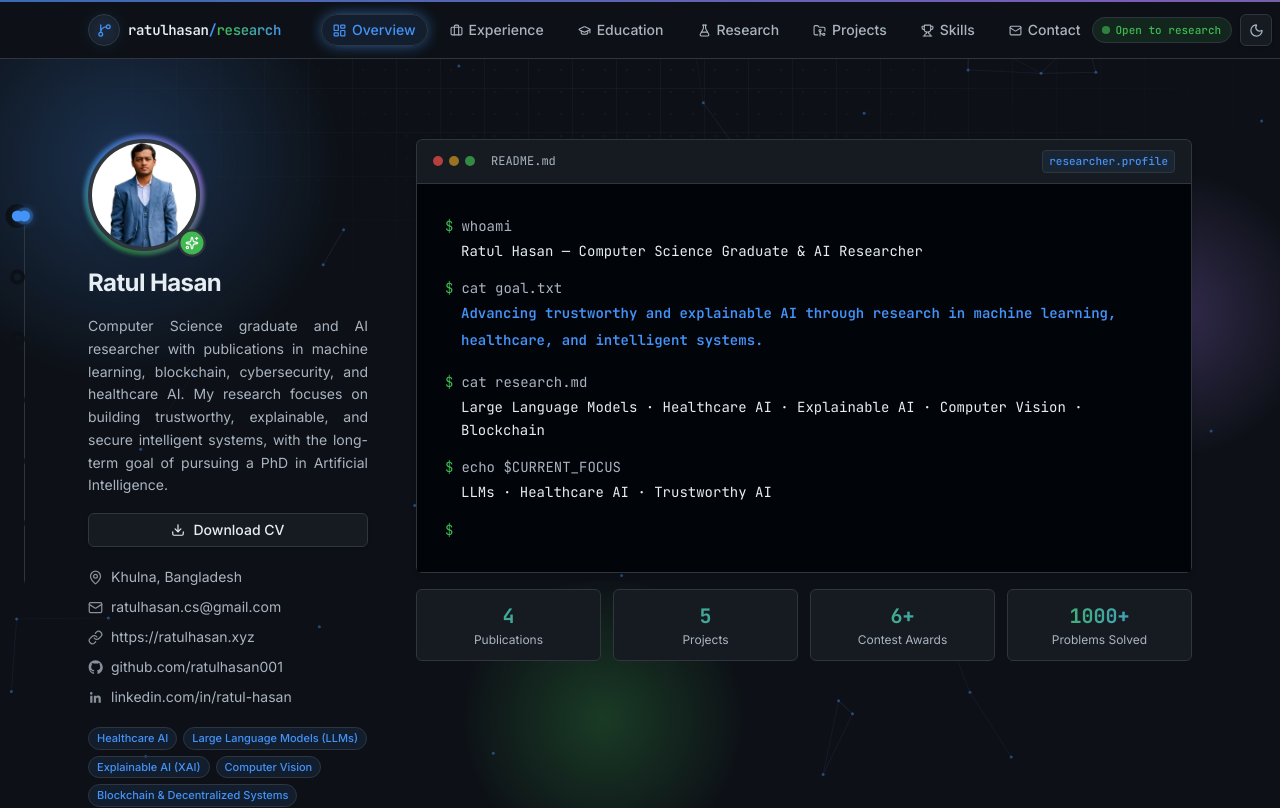
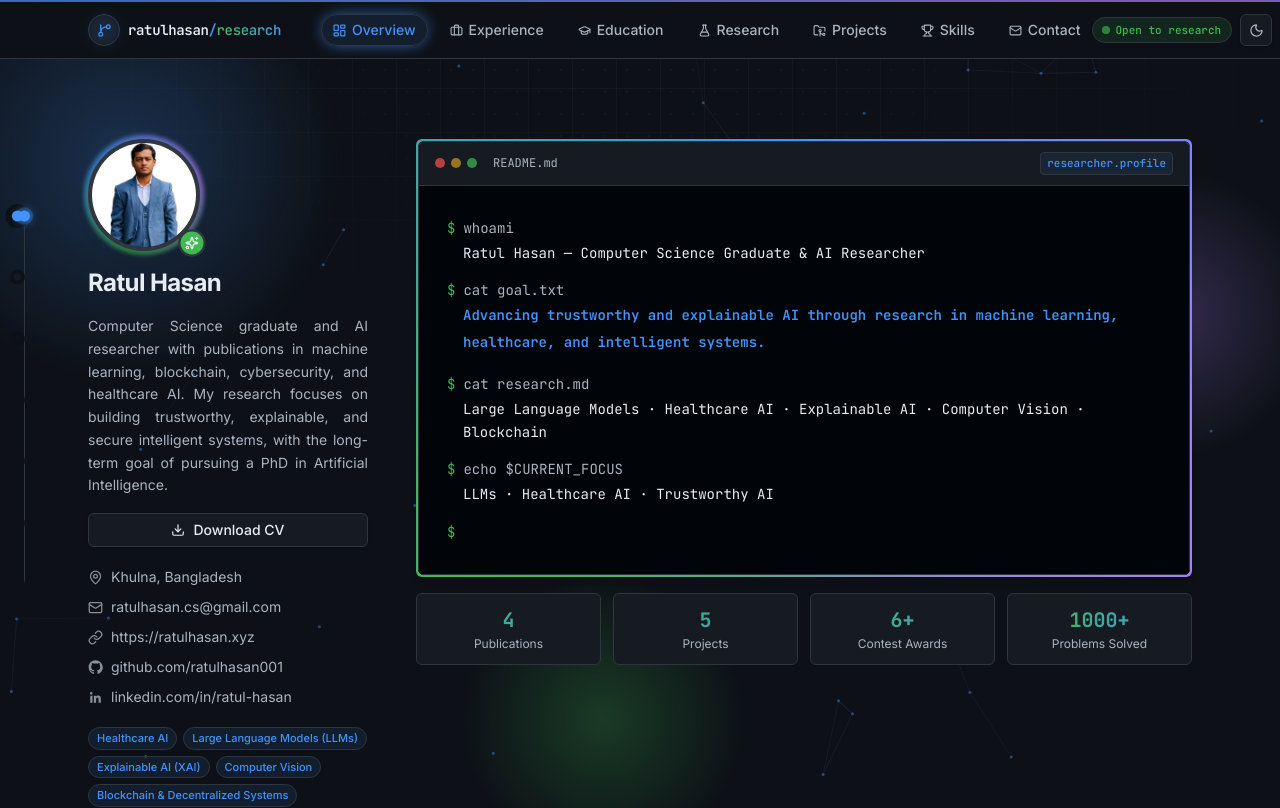
Before and after one commit to ratulhasan001/portfolio, a Next.js app: page / in a window 1280 px wide. Shown: the top 808 px of the page. Built offline with nearby package versions, Linux system fonts and the light colour scheme.

Commit message:
updated box animation

```diff
--- a/src/components/hero.tsx
+++ b/src/components/hero.tsx
@@ -194,10 +194,18 @@ export function Hero() {
         {/* README panel */}
         <motion.div style={{ y: yPanel }}>
           <FadeIn delay={0.15}>
-            <div className="overflow-hidden rounded-md shadow-md">
-              <FileHeader filename="README.md" label="researcher.profile" />
-              <div className="border border-border-default bg-canvas-inset px-5 py-6 sm:px-7 sm:py-8">
-                <TypedLines />
+            <div className="relative overflow-hidden rounded-md p-[2px] shadow-md">
+              <motion.span
+                aria-hidden
+                animate={{ rotate: 360 }}
+                transition={{ duration: 7, repeat: Infinity, ease: "linear" }}
+                className="absolute -inset-[100%] bg-[conic-gradient(from_0deg,var(--color-accent),var(--color-done),var(--color-success),var(--color-accent))]"
+              />
+              <div className="relative overflow-hidden rounded-md bg-canvas">
+                <FileHeader filename="README.md" label="researcher.profile" />
+                <div className="border border-border-default bg-canvas-inset px-5 py-6 sm:px-7 sm:py-8">
+                  <TypedLines />
+                </div>
               </div>
             </div>
 
```
